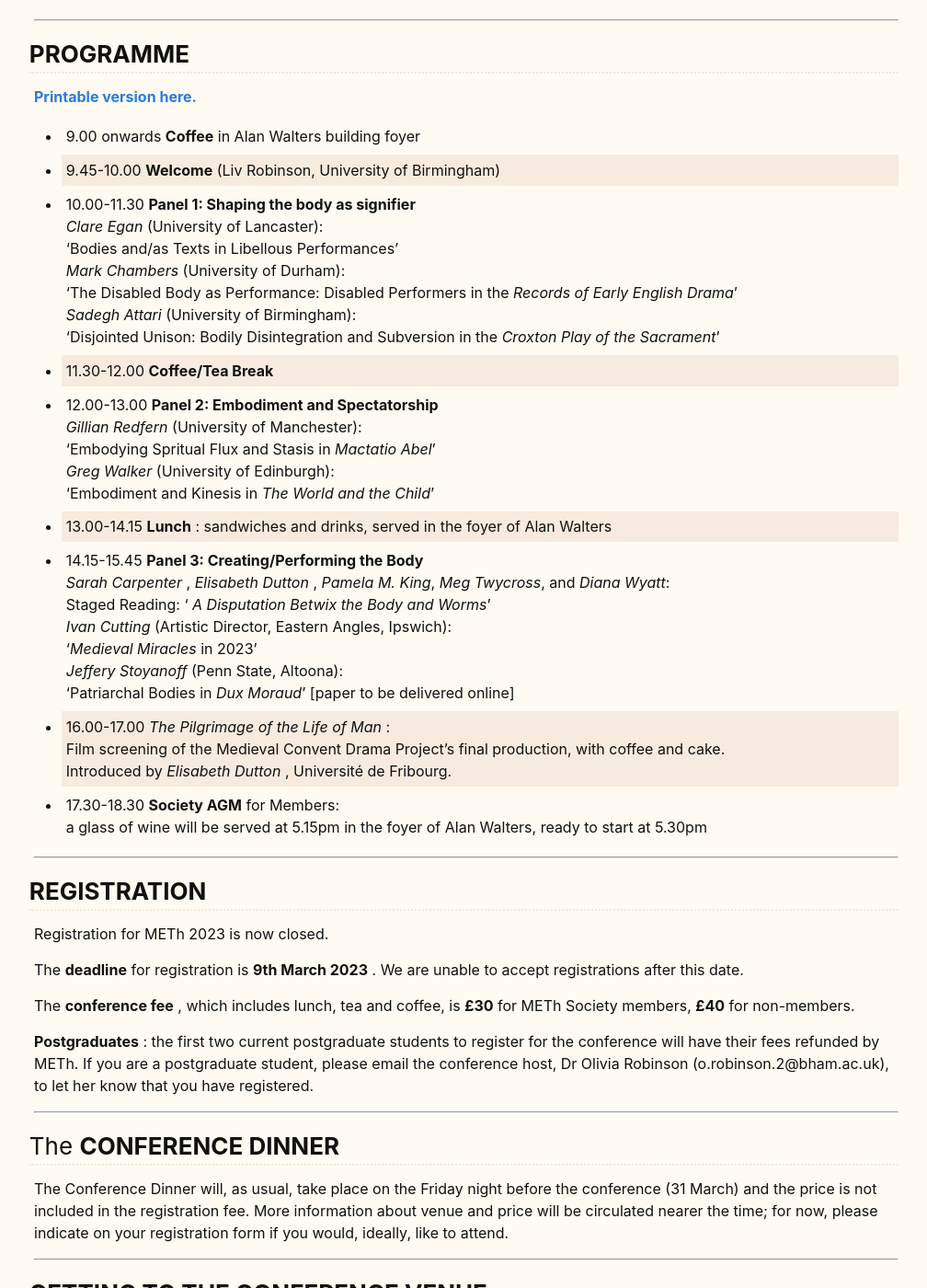
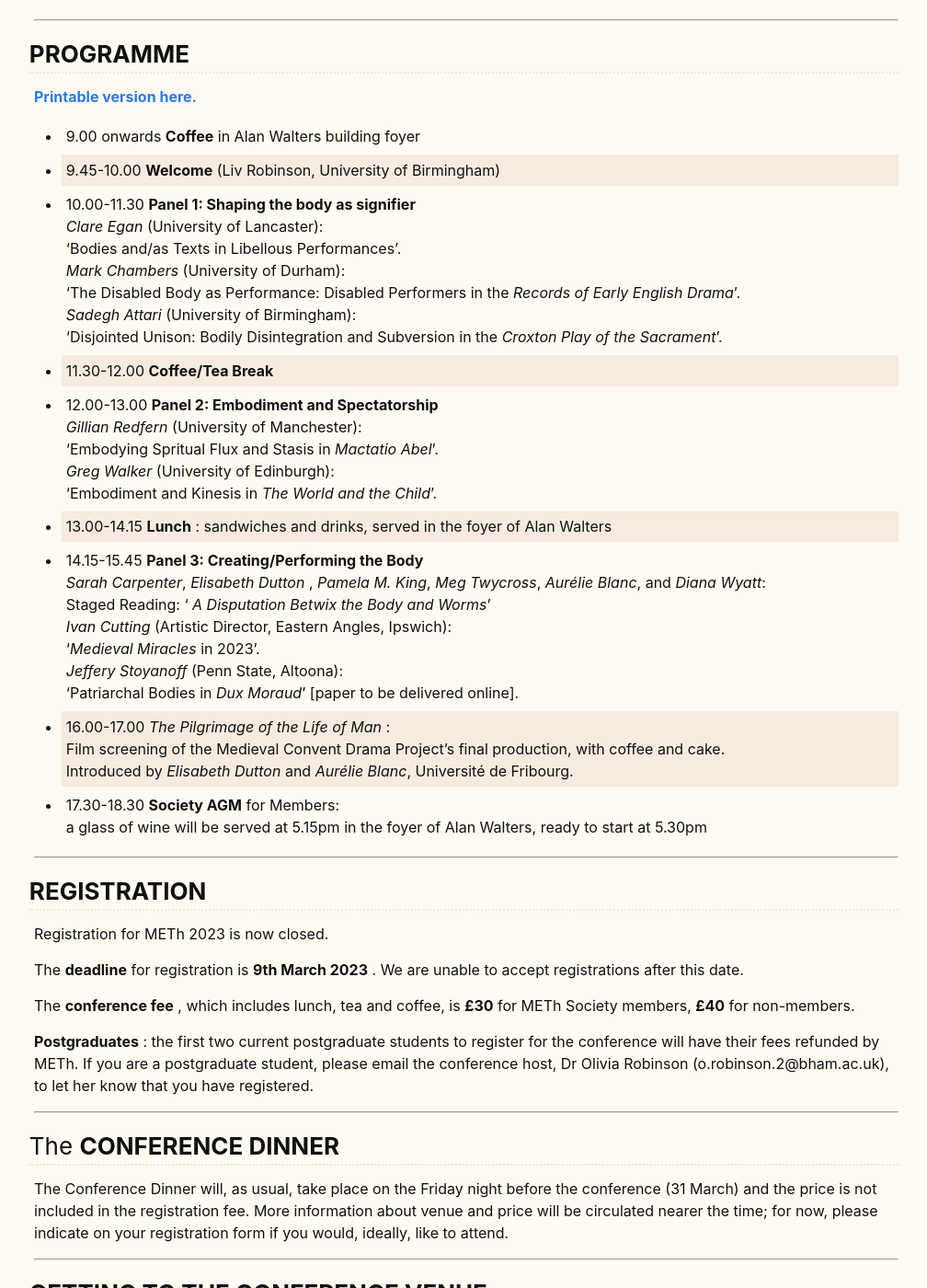
Before and after one commit to MedievalEnglishTheatre/MedievalEnglishTheatre.github.io, a Jekyll site: the page built from src/meetings/meet_2023/index.md, in a window 1280 px wide and 1400 px high, scrolled down 847 px. Shown: the whole window at 92% size, without its empty margins (133-1141 px from the left). Built offline with Jekyll 4.4.1, drawn with Linux system fonts in a browser that asks for light colours.

Commit message:
Update index_2023.md

```diff
--- a/src/meetings/meet_2023/index.md
+++ b/src/meetings/meet_2023/index.md
@@ -30,28 +30,28 @@ banner_alt: "Images from The Hague: Museum Meermanno Westreenianum MS 10 B 23, G
 - 9.45-10.00 **Welcome** (Liv Robinson, University of Birmingham)
 - 10.00-11.30 **Panel 1: Shaping the body as signifier**
  *Clare Egan* (University of Lancaster):
-          ‘Bodies and/as Texts in Libellous Performances’
+          ‘Bodies and/as Texts in Libellous Performances’.
  *Mark Chambers* (University of Durham):
-          ‘The Disabled Body as Performance: Disabled Performers in the *Records of Early English Drama*’
+          ‘The Disabled Body as Performance: Disabled Performers in the *Records of Early English Drama*’.
  *Sadegh Attari* (University of Birmingham):
-          ‘Disjointed Unison: Bodily Disintegration and Subversion in the *Croxton Play of the Sacrament*’
+          ‘Disjointed Unison: Bodily Disintegration and Subversion in the *Croxton Play of the Sacrament*’.
 - 11.30-12.00 **Coffee/Tea Break**
 - 12.00-13.00 **Panel 2: Embodiment and Spectatorship**
  *Gillian Redfern* (University of Manchester):
-          ‘Embodying Spritual Flux and Stasis in *Mactatio Abel*’
+          ‘Embodying Spritual Flux and Stasis in *Mactatio Abel*’.
  *Greg Walker* (University of Edinburgh):
-          ‘Embodiment and Kinesis in *The World and the Child*’
+          ‘Embodiment and Kinesis in *The World and the Child*’.
 - 13.00-14.15 **Lunch** : sandwiches and drinks, served in the foyer of Alan Walters
 - 14.15-15.45 **Panel 3: Creating/Performing the Body**
- *Sarah Carpenter* , *Elisabeth Dutton* , *Pamela M. King*, *Meg Twycross*, and *Diana Wyatt*:
+ *Sarah Carpenter*, *Elisabeth Dutton* , *Pamela M. King*, *Meg Twycross*, *Aurélie Blanc*, and *Diana Wyatt*:
           Staged Reading: ‘ *A Disputation Betwix the Body and Worms*’
  *Ivan Cutting* (Artistic Director, Eastern Angles, Ipswich):
-          ‘*Medieval Miracles* in 2023’
+          ‘*Medieval Miracles* in 2023’.
  *Jeffery Stoyanoff* (Penn State, Altoona):
-          ‘Patriarchal Bodies in *Dux Moraud*’ \[paper to be delivered online\]
+          ‘Patriarchal Bodies in *Dux Moraud*’ \[paper to be delivered online\].
 - 16.00-17.00 *The Pilgrimage of the Life of Man* :
           Film screening of the Medieval Convent Drama Project’s final production, with coffee and cake.
-          Introduced by *Elisabeth Dutton* , Université de Fribourg.
+          Introduced by *Elisabeth Dutton* and *Aurélie Blanc*, Université de Fribourg.
 - 17.30-18.30 **Society AGM** for Members:
           a glass of wine will be served at 5.15pm in the foyer of Alan Walters, ready to start at 5.30pm
 
```
